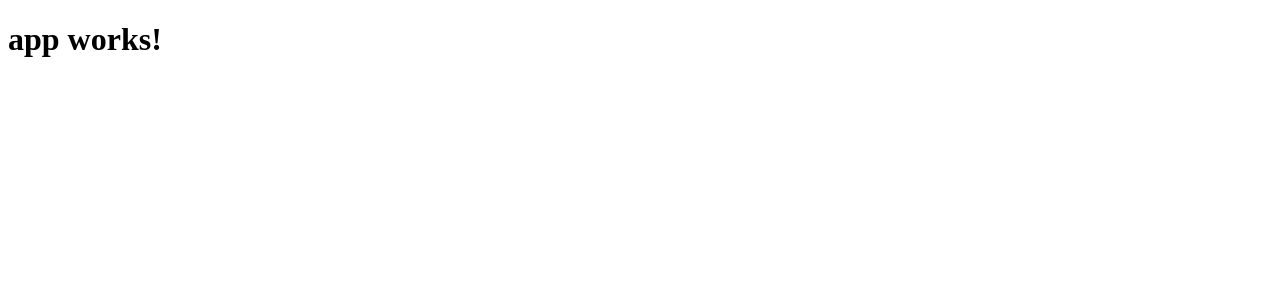
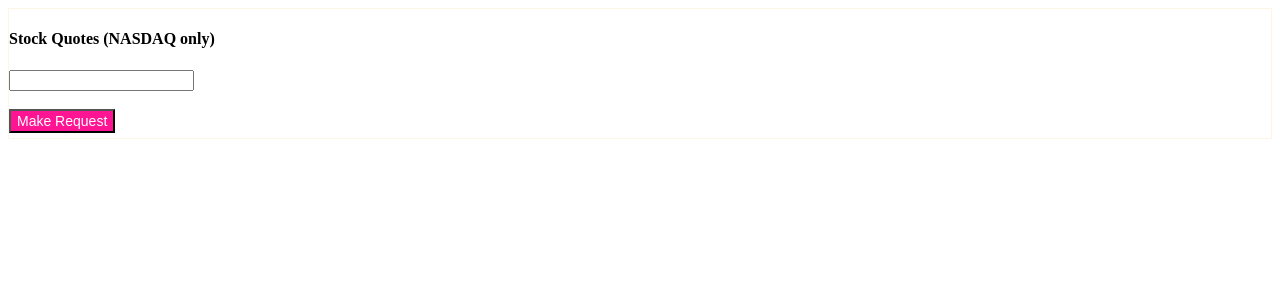
Before and after one commit to himansudesai/bombayjs-companion-app, an Angular app: page / in a window 1280 px wide. Shown: the top 300 px of the page. Built offline with nearby package versions, Linux system fonts and the light colour scheme.

Commit message:
Minimal stock quote application using finance.google.com api

```diff
--- a/src/app/app.component.html
+++ b/src/app/app.component.html
@@ -1,3 +1 @@
-<h1>
-  {{title}}
-</h1>
+<stocks></stocks>
--- a/src/app/app.module.ts
+++ b/src/app/app.module.ts
@@ -4,10 +4,12 @@
 import { HttpModule } from '@angular/http';
 
 import { AppComponent } from './app.component';
+import { StocksComponent } from './stocks/stocks.component';
 
 @NgModule({
   declarations: [
-    AppComponent
+    AppComponent,
+    StocksComponent
   ],
   imports: [
     BrowserModule,
--- /dev/null
+++ b/src/app/stocks/stockquote.ts
@@ -0,0 +1,7 @@
+export interface StockQuote {
+  cp_fix: string,
+  t: string,
+  l: string,
+  c: string,
+  lt: string
+}
--- /dev/null
+++ b/src/app/stocks/stocks.component.html
@@ -0,0 +1,15 @@
+<div  style="margin-top: 3px; border: 1px solid oldlace">
+  <h4>Stock Quotes   (NASDAQ only)</h4>
+  <input [(ngModel)]="symbol" (keyup.enter)="makeRequest()"><br/><br/>
+  <button type="button" (click)="makeRequest()" style="background-color: deeppink; color: white; height: 3vh; font-size: 1.75vh; margin-bottom: 5px;">Make Request</button>
+  <div *ngIf="loaded" id="quote-details" style="color: blue;" >
+    <label style="background-color: lightyellow; margin-right: 5px">Symbol:</label><span id="sym">{{name}}</span><br/>
+    <label style="background-color: lightyellow; margin-right: 5px">Name:</label><span id="company-name">{{name}}</span><br/>
+    <label style="background-color: lightyellow; margin-right: 5px">Last:</label>{{last}}<br/>
+    <label style="background-color: lightyellow; margin-right: 5px">Change:</label>{{change}}<br/>
+    <label style="background-color: lightyellow; margin-right: 5px">Percent Change:</label>{{percentChange}}<br/>
+    <label style="background-color: lightyellow; margin-right: 5px">Last Trade:</label>{{lastTrade}}<br/><br/>
+    <label style="background-color: lightyellow; margin-right: 5px">Raw</label>
+  </div>
+</div>
+<pre style="margin-top: 2px; color: indianred">{{data | json}}</pre>
--- /dev/null
+++ b/src/app/stocks/stocks.component.ts
@@ -0,0 +1,65 @@
+import { Component } from '@angular/core';
+import {Http, Response} from '@angular/http';
+import { StockQuote } from './stockquote';
+
+@Component({
+  selector: 'stocks',
+  templateUrl: './stocks.component.html',
+  styleUrls: ['./stocks.component.css']
+})
+export class StocksComponent {
+  data: StockQuote;
+  loading: boolean;
+  symbol: Object;
+  percentChange: string;
+  change: string;
+  name: string;
+  last: string;
+  loaded: boolean;
+  lastTrade: string;
+
+  constructor(private http: Http) {}
+
+/*
+// [
+{
+"id": "12607212"
+,"t" : "TSLA"
+,"e" : "NASDAQ"
+,"l" : "308.35"
+,"l_fix" : "308.35"
+,"l_cur" : "308.35"
+,"s": "0"
+,"ltt":"4:00PM EDT"
+,"lt" : "May 5, 4:00PM EDT"
+,"lt_dts" : "2017-05-05T16:00:02Z"
+,"c" : "+12.89"
+,"c_fix" : "12.89"
+,"cp" : "4.36"
+,"cp_fix" : "4.36"
+,"ccol" : "chg"
+,"pcls_fix" : "295.46"
+}
+]
+*/
+
+   makeRequest(): void {
+    console.log('BUTTON!');
+    if (this.symbol) {
+      var endpoint = 'http://finance.google.com/finance/info?client=ig&q=NASDAQ%3A';
+      this.http.request(endpoint + this.symbol)
+        .subscribe((res: Response) => {
+          const rawText = res.text();
+          const minusComments = rawText.substr(4);
+          this.data = (JSON.parse(minusComments))[0];
+          this.loading = false;
+          this.percentChange = this.data.cp_fix;
+          this.name = this.data.t;
+          this.last = this.data.l;
+          this.change = this.data.c;
+          this.lastTrade = this.data.lt;
+          this.loaded = true;
+        });
+    }
+  }
+}
```
Also changed, not shown: src/app/stocks/stocks.component.css (added).
